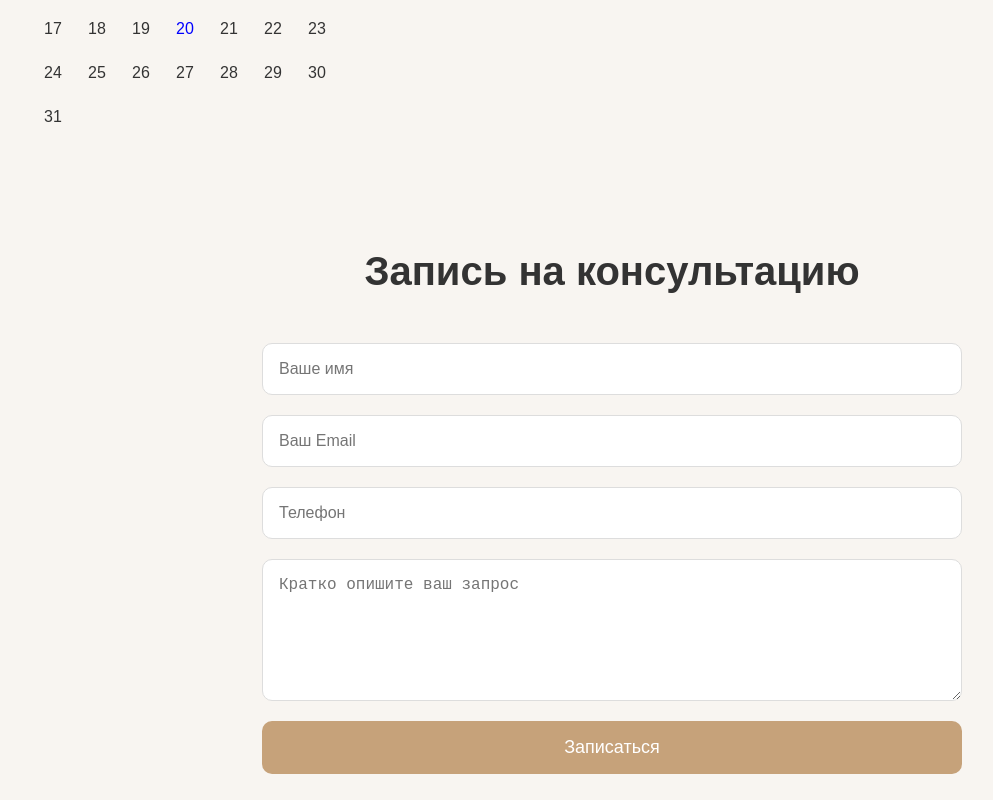
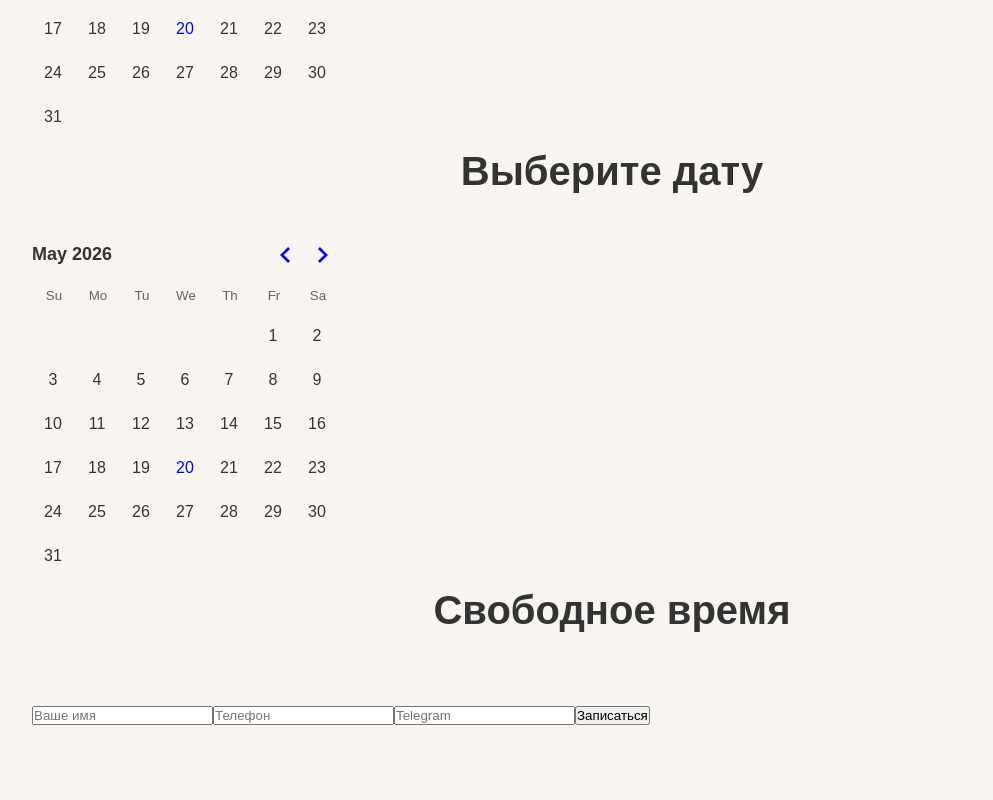
Before and after one commit to garik-korolev/web_site, a Next.js app: page /contacts in a window 1280 px wide. Shown: the part 1120-1920 px from the top of the page, without its empty margins (28-1021 px from the left). Built offline with nearby package versions, Linux system fonts and the light colour scheme.

Commit message:
Update BookingForm.tsx

```diff
--- a/components/BookingForm.tsx
+++ b/components/BookingForm.tsx
@@ -1,47 +1,132 @@
 'use client'
 
-export default function BookingForm() {
+import { useEffect, useState } from 'react'
+import { DayPicker } from 'react-day-picker'
+import 'react-day-picker/dist/style.css'
+
+export default function BookingCalendar() {
+  const [selectedDate, setSelectedDate] = useState<Date>()
+  const [slots, setSlots] = useState<any[]>([])
+  const [selectedHour, setSelectedHour] = useState<number | null>(null)
+
+  const [name, setName] = useState('')
+  const [phone, setPhone] = useState('')
+  const [telegram, setTelegram] = useState('')
+
+  useEffect(() => {
+    if (!selectedDate) return
+
+    const formatted = selectedDate
+      .toISOString()
+      .split('T')[0]
+
+    fetch(`/api/availability?date=${formatted}`)
+      .then((res) => res.json())
+      .then((data) => setSlots(data))
+  }, [selectedDate])
+
+  async function handleBooking() {
+    if (!selectedDate || selectedHour === null) {
+      alert('Выберите дату и время')
+      return
+    }
+
+    await fetch('/api/book', {
+      method: 'POST',
+      headers: {
+        'Content-Type': 'application/json',
+      },
+      body: JSON.stringify({
+        name,
+        phone,
+        telegram,
+        date: selectedDate,
+        hour: selectedHour,
+      }),
+    })
+
+    alert('Запись успешно создана')
+
+    setName('')
+    setPhone('')
+    setTelegram('')
+    setSelectedHour(null)
+  }
+
   return (
-    <section className="section">
-      <div className="container">
-        <h2>Запись на консультацию</h2>
+    <div className="booking-layout">
 
-        <form
-          action="https://formspree.io/f/xwvzbkbo"
-          method="POST"
-          className="contact-form"
-        >
+      <div className="calendar-card">
+        <h2>Выберите дату</h2>
+
+        <DayPicker
+          mode="single"
+          selected={selectedDate}
+          onSelect={setSelectedDate}
+        />
+      </div>
+
+      <div className="booking-panel">
+
+        <h2>Свободное время</h2>
+
+        <div className="slots-grid">
+
+          {slots.map((slot: any) => (
+            <button
+              key={slot.hour}
+              disabled={!slot.available}
+              className={`slot-btn ${
+                slot.available
+                  ? 'available'
+                  : 'busy'
+              } ${
+                selectedHour === slot.hour
+                  ? 'selected-slot'
+                  : ''
+              }`}
+              onClick={() => setSelectedHour(slot.hour)}
+            >
+              {slot.hour}:00
+            </button>
+          ))}
+
+        </div>
+
+        <div className="booking-form">
+
           <input
             type="text"
-            name="name"
             placeholder="Ваше имя"
-            required
+            value={name}
+            onChange={(e) => setName(e.target.value)}
           />
 
           <input
-            type="email"
-            name="email"
-            placeholder="Ваш Email"
-            required
+            type="text"
+            placeholder="Телефон"
+            value={phone}
+            onChange={(e) => setPhone(e.target.value)}
           />
 
           <input
-            type="tel"
-            name="phone"
-            placeholder="Телефон"
+            type="text"
+            placeholder="Telegram"
+            value={telegram}
+            onChange={(e) => setTelegram(e.target.value)}
           />
 
-          <textarea
-            name="message"
-            placeholder="Кратко опишите ваш запрос"
-            rows={6}
-          />
-
-          <button type="submit">
+          <button
+            className="booking-submit"
+            onClick={handleBooking}
+          >
             Записаться
           </button>
-        </form>
+
+        </div>
+
       </div>
-    </section>
+
+    </div>
   )
 }
```
